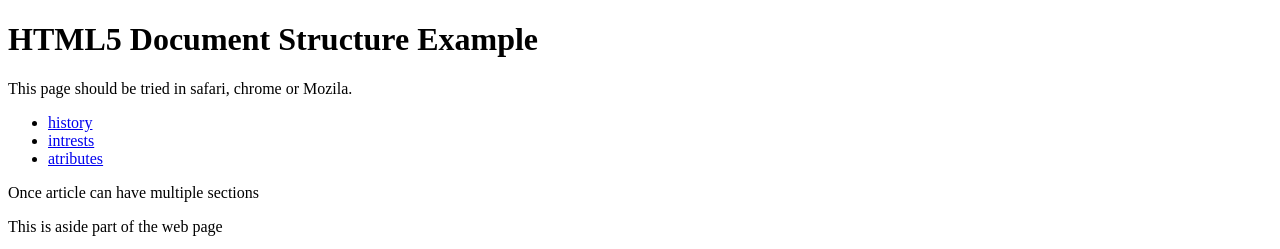
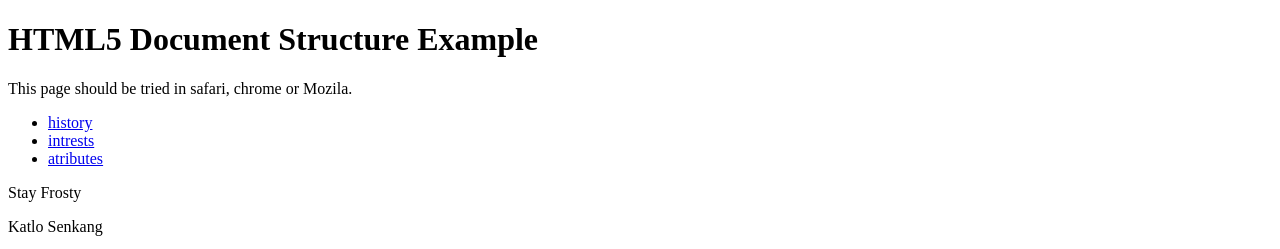
Before and after one commit to abc20-020/helloworld, a plain HTML site: page index.html in a window 1280 px wide. Shown: the top 249 px of the page. Drawn offline with Linux system fonts and the light colour scheme.

Commit message:
Update index.html

```diff
--- a/index.html
+++ b/index.html
@@ -26,12 +26,12 @@
 
       <article>
          <section>
-            <p>Once article can have multiple sections</p>
+            <p>Stay Frosty</p>
          </section>
       </article>
 
       <aside>
-         <p>This is aside part of the web page</p>
+         <p>Katlo Senkang</p>
       </aside>
 
       <figure align="right">
```
